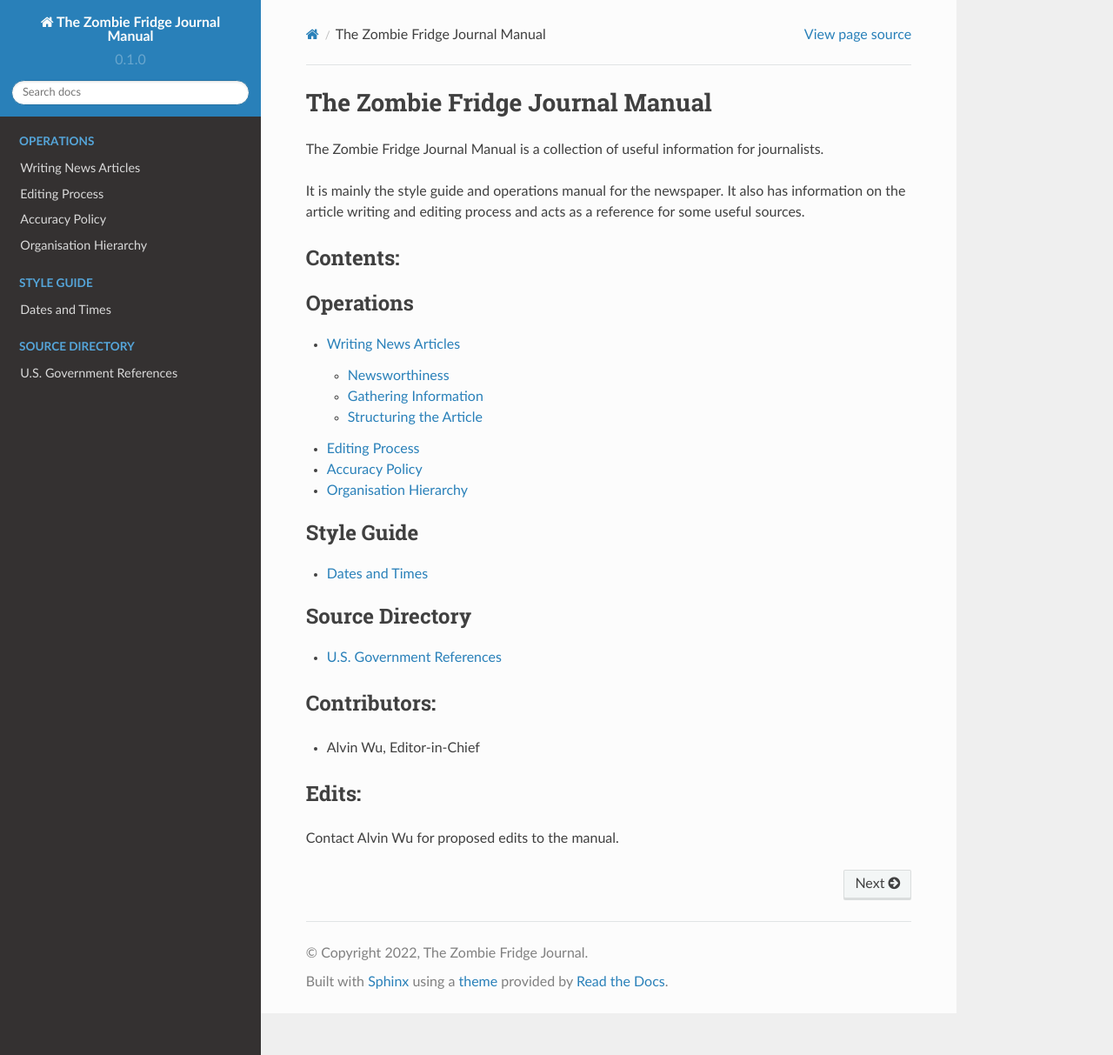
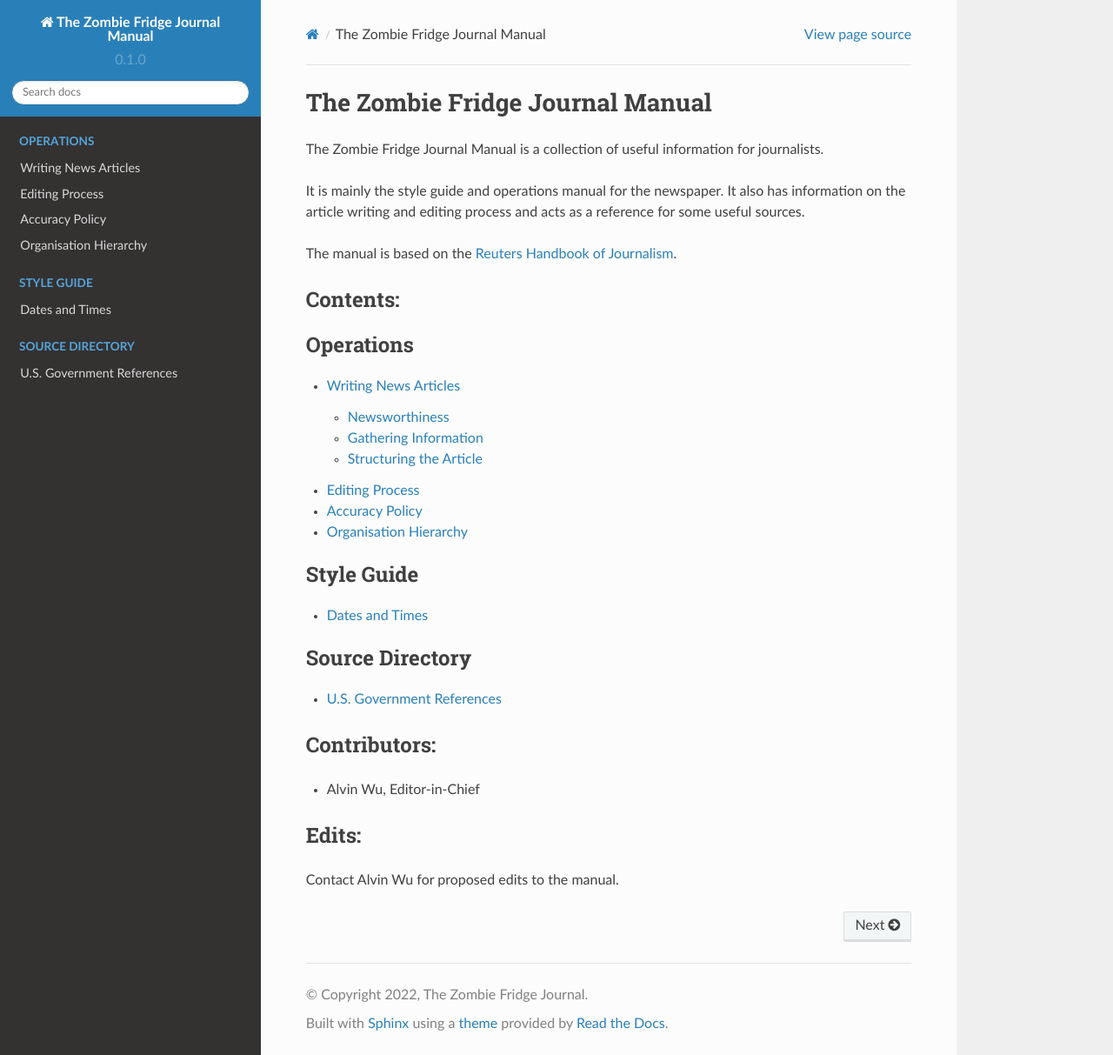
Before and after one commit to theZFJ/manual, a Sphinx documentation site: the page built from docs/index.rst, in a window 1280 px wide and 1213 px high. Shown: the whole window at 87% size. Built offline with Sphinx 7.4.7 and the Read the Docs theme 2.0.0, drawn with Linux system fonts in a browser that asks for light colours.

Commit message:
Add link to Reuters handbook

```diff
--- a/docs/index.rst
+++ b/docs/index.rst
@@ -4,6 +4,8 @@ The Zombie Fridge Journal Manual
 The Zombie Fridge Journal Manual is a collection of useful information for journalists.
 
 It is mainly the style guide and operations manual for the newspaper. It also has information on the article writing and editing process and acts as a reference for some useful sources.
+
+The manual is based on the `Reuters Handbook of Journalism <https://www.trust.org/contentAsset/raw-data/652966ab-c90b-4252-b4a5-db8ed1d438ce/file>`_.
 
 Contents:
 ---------
```
